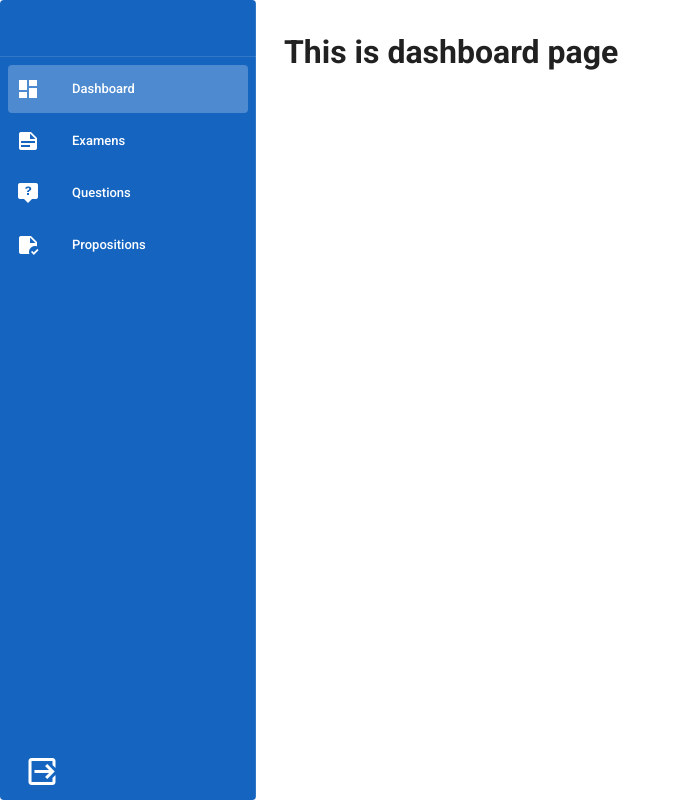
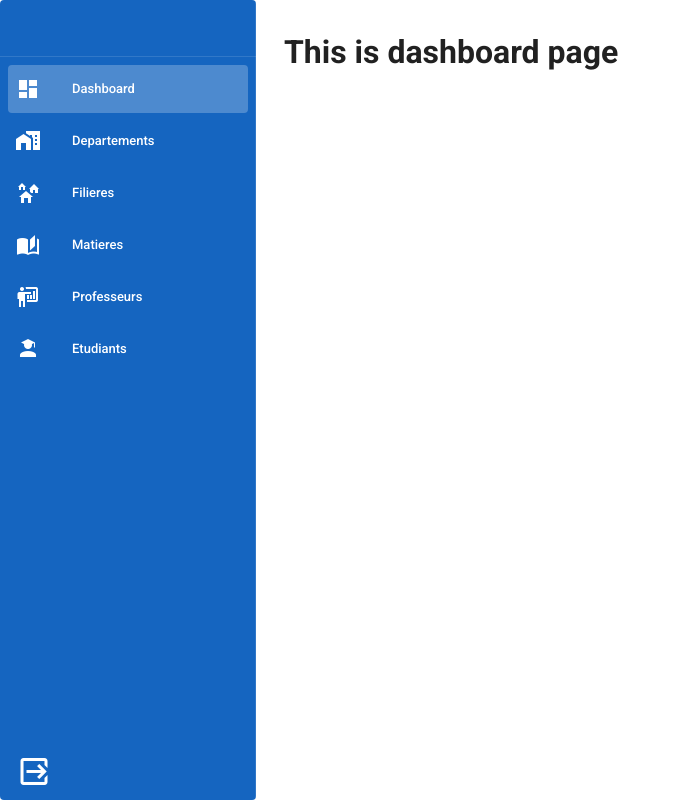
Before and after one commit to chahidhadifi/TestGenius, a Vue app in the folder vuetify/: page / in a window 1280 px wide. Shown: the whole page, without its empty margins (0-681 px from the left). Built offline with nearby package versions, Linux system fonts and the light colour scheme; sample sign-in values are in the browser's storage.

Commit message:
set navigation bar for each role

```diff
--- a/vuetify/src/App.vue
+++ b/vuetify/src/App.vue
@@ -1,6 +1,6 @@
 <template>
     <v-app>
-        <Navbar v-if="hideNavbar" />
+        <Navbar v-if="hideNavbar" :is="setNavbar" />
         <v-main class="ma-4">
             <router-view></router-view>
         </v-main>
@@ -8,25 +8,32 @@
 </template>
 
 <script>
-// import Navbar from "@/components/Navbar";
-import Navbar from "@/components/NavbarProfesseur.vue";
-//import Footer from '@/components/Footer'
 export default {
     name: "App",
-
+    watch: {
+        $route(to, from) {
+            if (to.path === "/auth") {
+                location.reload();
+            }
+        },
+    },
     computed: {
+        setNavbar() {
+            let userRole = localStorage.getItem("role");
+            if (userRole == "admin") {
+                return () => import("@/components/NavbarAdmin.vue");
+            } else if (userRole == "professeur") {
+                return () => import("@/components/NavbarProfesseur.vue");
+            } else {
+                return () => import("@/components/NavbarEtudiant.vue");
+            }
+        },
         hideNavbar() {
             return this.$route.path != "/auth";
         },
     },
-
-    components: {
-        Navbar,
-        //Footer
-    },
-
-    data: () => ({
-        //
-    }),
+    components: {},
+    methods: {},
+    data: () => ({}),
 };
 </script>
--- a/vuetify/src/components/Navbar.vue
+++ b/vuetify/src/components/NavbarAdmin.vue
@@ -10,7 +10,7 @@
                 </v-list-item>
                 <v-divider></v-divider>
                 <v-list nav dense>
-                    <v-list-item router to="/dashboard">
+                    <v-list-item router to="/">
                         <v-list-item-action>
                             <v-icon>mdi-view-dashboard</v-icon>
                         </v-list-item-action>
--- a/vuetify/src/views/HomeView.vue
+++ b/vuetify/src/views/HomeView.vue
@@ -286,16 +286,17 @@ export default {
                 .then((response) => {
                     localStorage.setItem("token", response.data.token);
                     localStorage.setItem("name", response.data.name);
+                    localStorage.setItem("role", response.data.role);
                     const role = response.data.role;
                     switch (role) {
                         case "admin":
-                            this.$router.push("/departements");
+                            this.$router.push("/");
                             break;
                         case "etudiant":
-                            this.$router.push("/departements");
+                            this.$router.push("/");
                             break;
                         case "professeur":
-                            this.$router.push("/professeurs");
+                            this.$router.push("/");
                             break;
                         default:
                             console.error("Rôle d'utilisateur invalide !");
```
Also changed, not shown: vuetify/src/components/NavbarEtudiant.vue (added).
